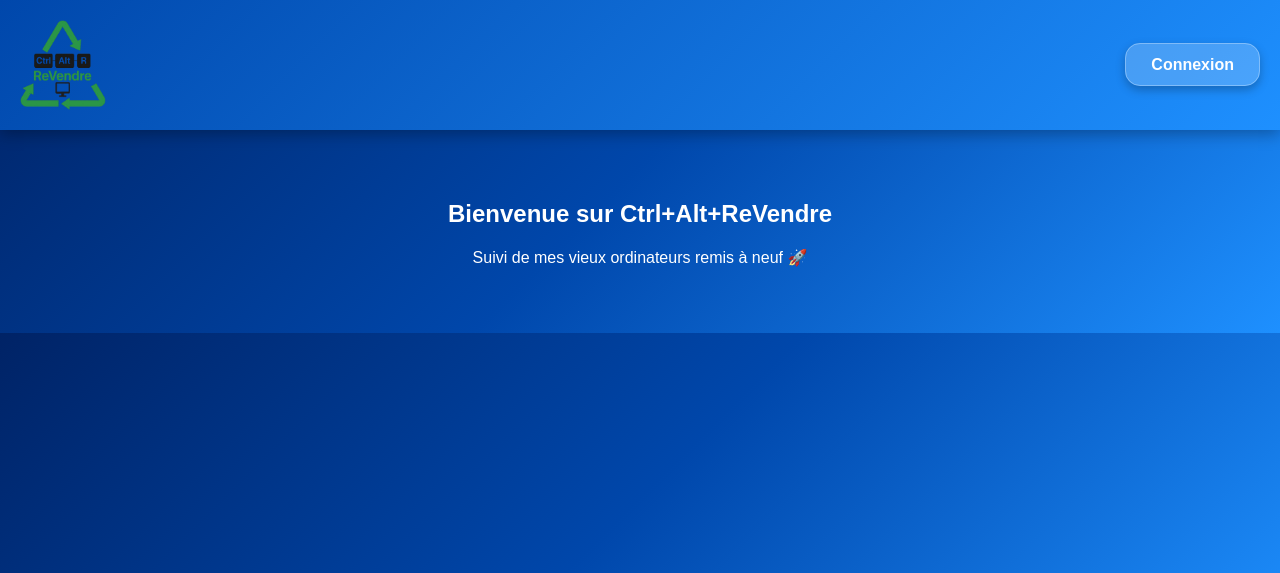
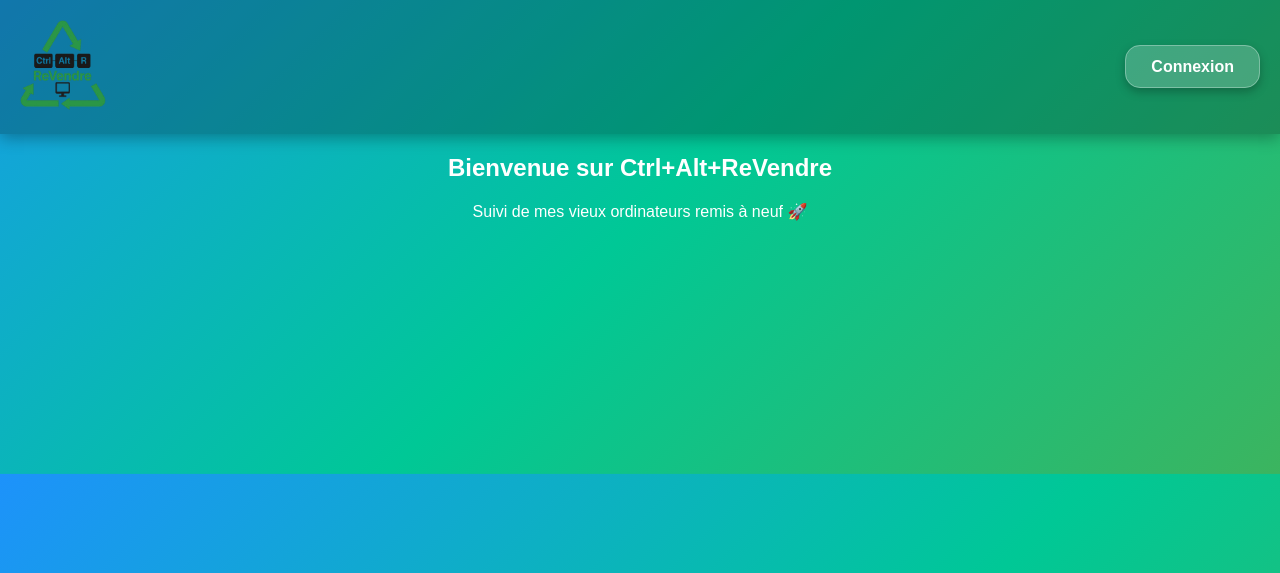
Before and after one commit to Pier-Alexis/Ctrl-Alt-Revendre, a Flask app: page / in a window 1280 px wide. Shown: the top 573 px of the page. Run offline with Flask 3, Linux system fonts and the light colour scheme.

Commit message:
Update style.css

```diff
--- a/static/style.css
+++ b/static/style.css
@@ -1,31 +1,35 @@
 body {
     margin: 0;
     font-family: Arial, sans-serif;
-    background: linear-gradient(135deg, #002366, #0047ab, #1e90ff);
+    background: linear-gradient(135deg, #002366, #0047ab, #1e90ff, #00c896, #4caf50);
+    background-size: 300% 300%;
+    animation: gradientMove 12s ease infinite;
     color: white;
     text-align: center;
+}
+
+/* Animation du dégradé */
+@keyframes gradientMove {
+    0% { background-position: 0% 50%; }
+    50% { background-position: 100% 50%; }
+    100% { background-position: 0% 50%; }
 }
 
 .header {
     display: flex;
     justify-content: space-between;
     align-items: center;
-    background: linear-gradient(135deg, #0047ab, #1e90ff);
+    background: rgba(0, 0, 0, 0.25);
     padding: 20px;
     box-shadow: 0 4px 15px rgba(0, 0, 0, 0.3);
 }
 
-.logo-container {
-    display: flex;
-    align-items: center;
-}
-
 .logo {
-    height: 90px; /* logo plus gros */
+    height: 90px;
     object-fit: contain;
 }
 
-/* Bouton vitreux (glassmorphism) */
+/* Bouton vitreux (connexion) */
 .login-btn {
     padding: 12px 25px;
     border-radius: 15px;
@@ -41,10 +45,6 @@ body {
 }
 
 .login-btn:hover {
-    background: rgba(255, 255, 255, 0.35);
+    background: rgba(0, 200, 150, 0.4); /* vert au survol */
     transform: scale(1.05);
 }
-
-.content {
-    padding: 50px;
-}
```
